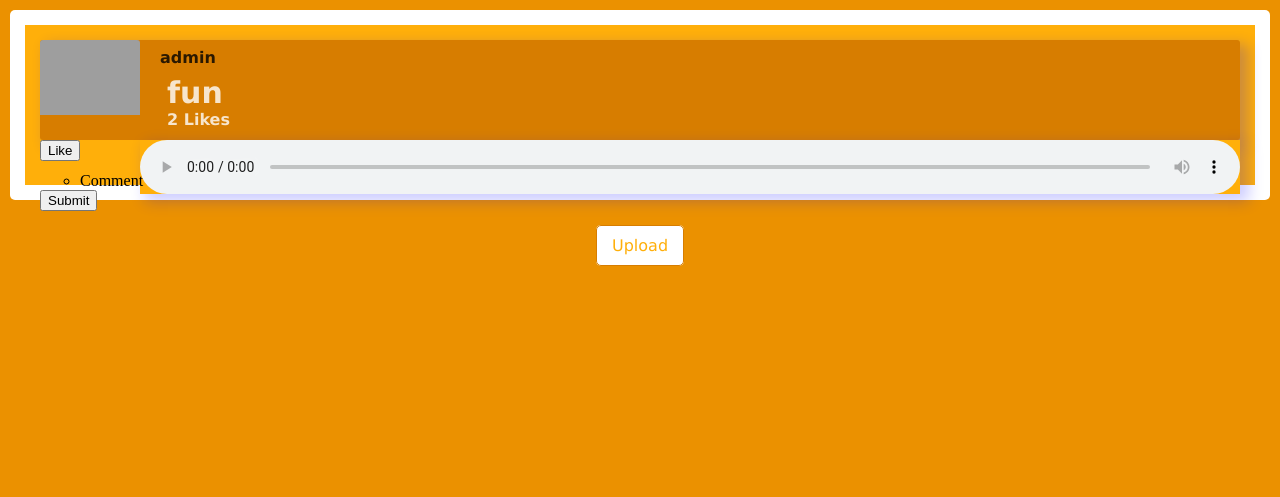
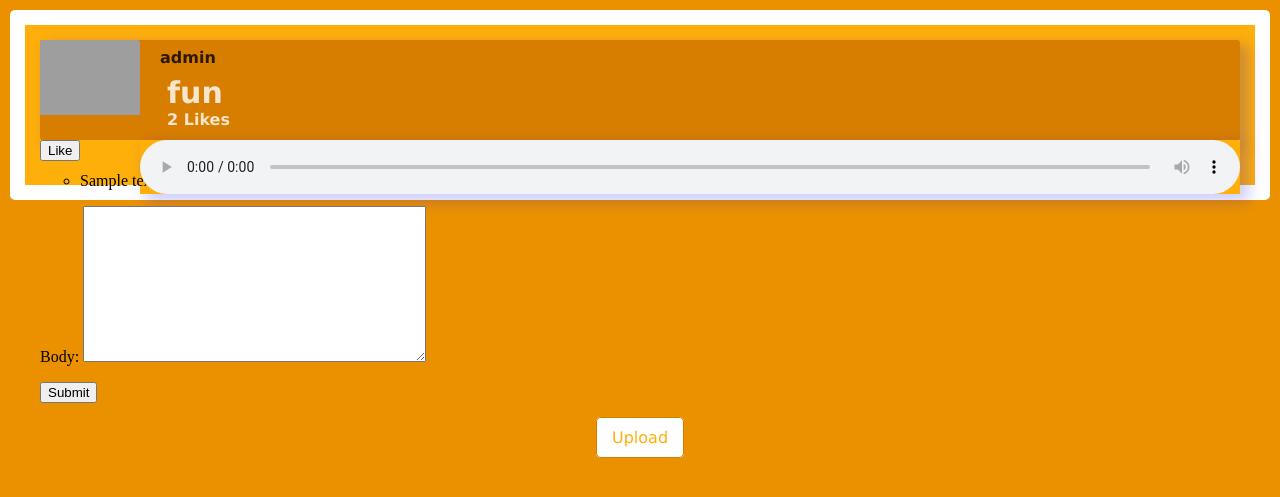
Before and after one commit to ahmedjahmi/soundclone, a Django app: page /tracks/1 in a window 1280 px wide. Shown: the part 59-556 px from the top of the page. Run offline with Django 3.2, Linux system fonts and the light colour scheme; data comes from the database, SQL or seed files in the repository; both versions use the stored data as it was after the commit; tables that the repository leaves empty hold one stand-in row (values such as "Sample post"); style sheets or scripts are compiled from the project's sources; some libraries are stand-ins or nearby versions; grey boxes are pictures that could not be loaded.

Commit message:
Add comment feature

```diff
--- a/soundclone/templates/track_detail.html
+++ b/soundclone/templates/track_detail.html
@@ -58,14 +58,10 @@
                         <div class="track-comment">
                             <ul>
                                 {% for comment in comments %}
-                                <li>
-
-                            {{ comment }}
-
-                                </li>
+                                    <li>{{ comment.body }}</li>
                                 {% endfor %}
                             </ul>
-                            <form method="POST" enctype="multipart/form-data">
+                            <form method="POST" action="{% url 'comment-create' track.pk %}">
                                 {% csrf_token %}
                                 {{ form.errors }}
                                 {{ form.as_p }}
@@ -73,7 +69,7 @@
                             </form>
 
                             <div class="track--upload">
-                                <a class="track-upload--link" href="{% url 'track-detail' %}">Upload</a>
+                                <a class="track-upload--link" href="{% url 'track-detail' track.pk %}">Upload</a>
                             </div>
 
                         </div>
--- a/soundclone/urls.py
+++ b/soundclone/urls.py
@@ -27,6 +27,7 @@ urlpatterns = [
     path('tracks/<int:pk>', views.track_detail_view, name='track-detail'),
     path('tracks/<int:pk>/like', views.track_like_view, name='track-like'),
     path('tracks/<int:pk>/unlike', views.track_unlike_view, name='track-unlike'),
+    path('tracks/<int:pk>/comment', views.comment_create_view, name='comment-create'),
     path('users/register', views.user_create_view, name='user-create'),
     path('users/login', auth_views.login, name='login'),
     path('users/logout', auth_views.logout, name='logout'),
--- a/soundclone/views.py
+++ b/soundclone/views.py
@@ -37,8 +37,13 @@ def track_create_view(request):
 
 def track_detail_view(request, pk):
     track = Track.objects.get(pk=pk)
-    comments = Comment.objects.filter(track=track)
-    return render(request, "templates/track_detail.html", { 'track': track, 'comments': comments })
+    comments = track.comment_set.all() # Comment.object.filter(track=track) is the same thing
+    form = CommentForm()
+    return render(
+        request,
+        "templates/track_detail.html",
+        { 'track': track, 'comments': comments, 'form': form }
+    )
 
 def track_like_view(request, pk):
     if request.user.is_authenticated:
@@ -63,7 +68,7 @@ def track_unlike_view(request, pk):
         return redirect('login')
 # TODO: add decorator for login authorization
 
-def comment_create_view(request):
+def comment_create_view(request, pk):
     if request.method == 'POST':
         if request.user.is_authenticated:
 
@@ -82,13 +87,19 @@ def comment_create_view(request):
 
                 return redirect('track-detail', pk=track.pk)
             else:
-                return render(request, "templates/track_detail.html", { 'track': track, 'form': form, 'comments': comments })
+                return render(
+                    request,
+                    "templates/track_detail.html",
+                    {
+                        'track': track,
+                        'form': form,
+                        'comments': comments
+                    }
+                )
         else:
-            redirect('login')
+            return redirect('login')
     else:
-        form = CommentForm()
-        track = Track.objects.get(pk=pk)
-        return render(request, "templates/track_detail.html", { 'track': track, 'form': form, 'comments': comments })
+        raise Http404("Invalid request, sorry!")
 
 def user_create_view(request):
     if request.method == 'POST':
```
Also changed, not shown: db.sqlite3.
